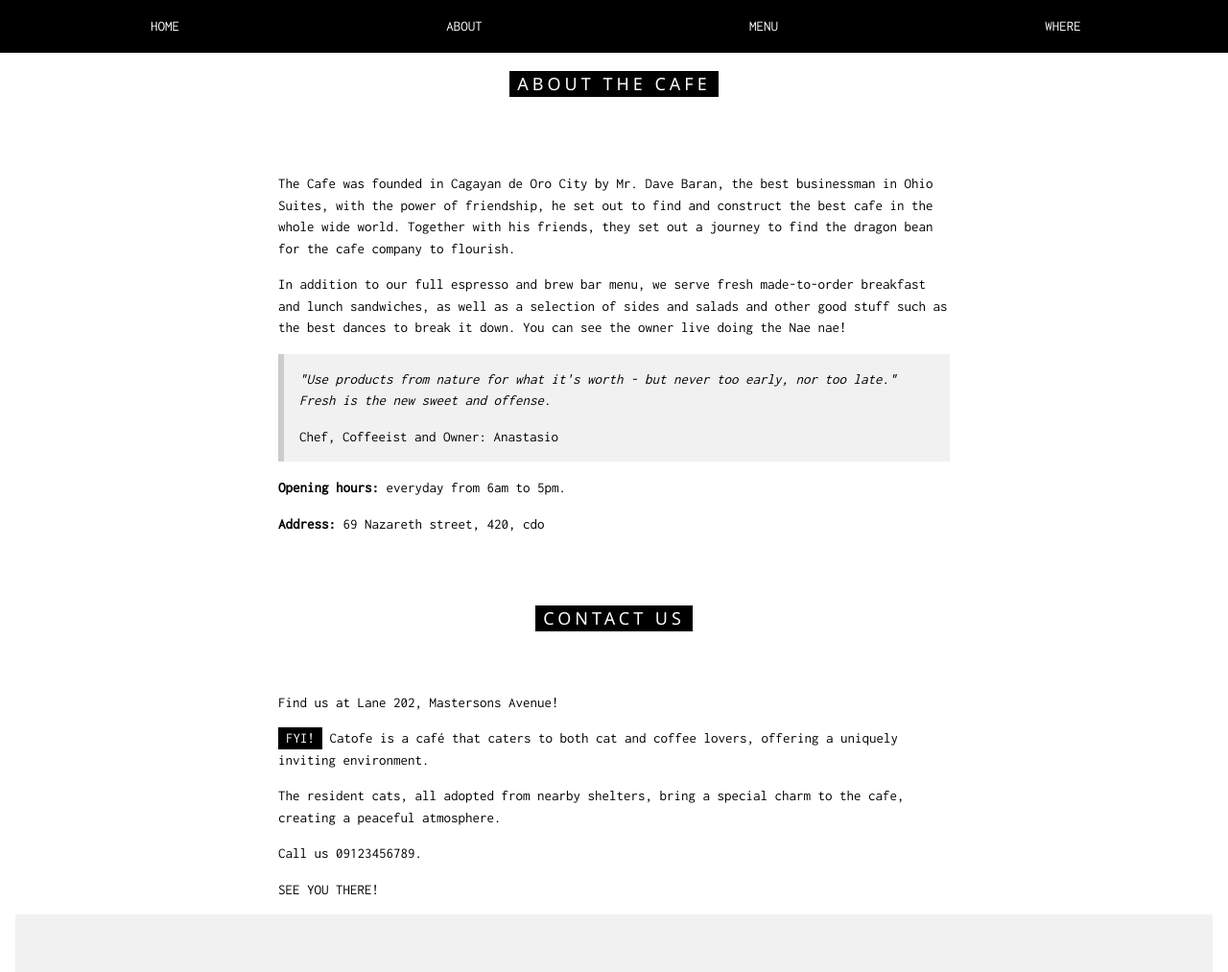
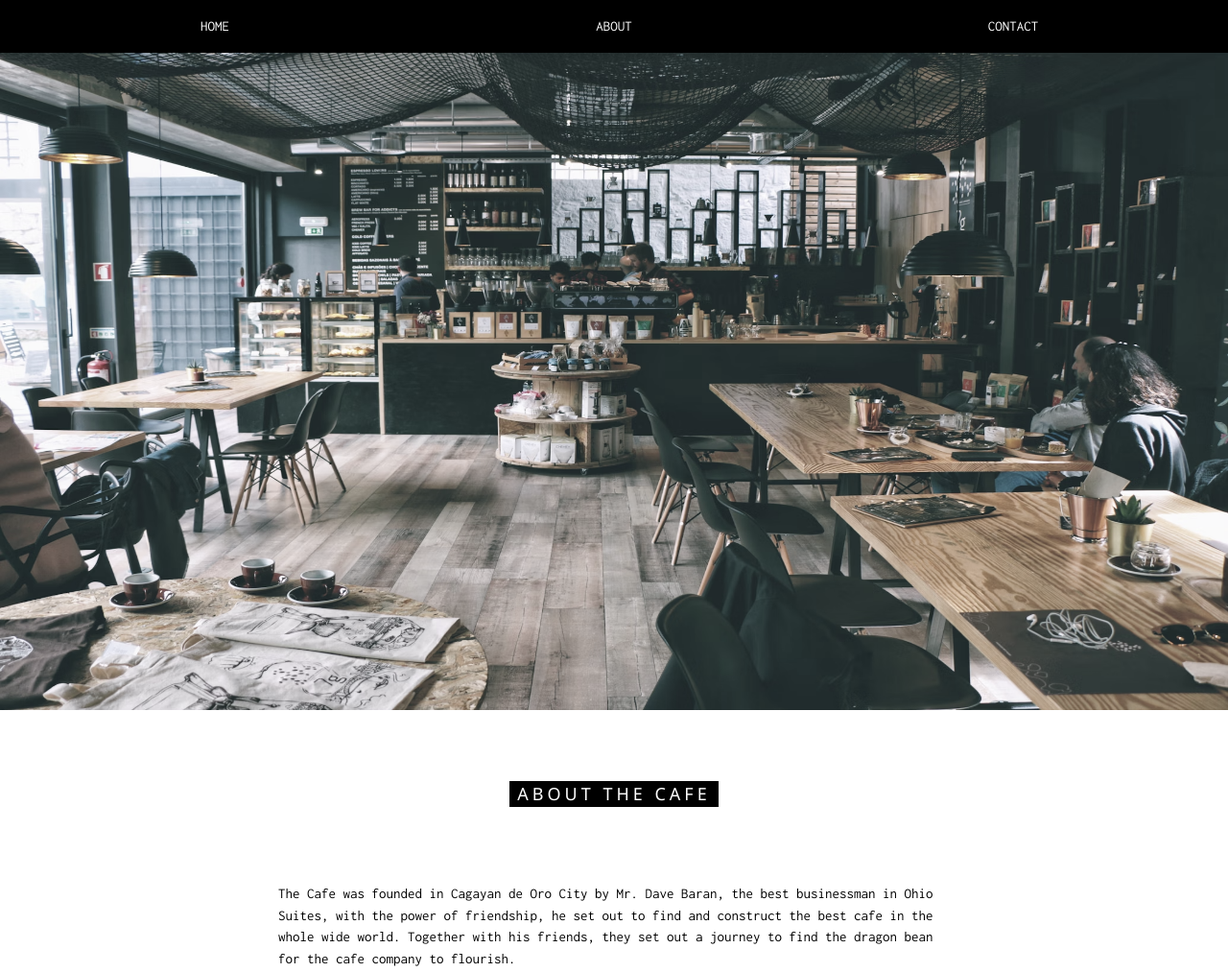
Before and after one commit to catofe/collaborative-website, a website: page index.html in a window 1280 px wide. Shown: the top 1013 px of the page at 96% size. Drawn offline with nearby package versions, Linux system fonts and the light colour scheme.

Commit message:
added links and images

```diff
--- a/index.html
+++ b/index.html
@@ -32,30 +32,36 @@
   <!-- Links (sit on top) -->
   <div class="w3-top">
     <div class="w3-row w3-padding w3-black">
-      <div class="w3-col s3">
+      <div class="w3-col s4">
         <a href="#" class="w3-button w3-block w3-black">HOME</a>
       </div>
-      <div class="w3-col s3">
+      <div class="w3-col s4">
         <a href="#about" class="w3-button w3-block w3-black">ABOUT</a>
       </div>
-      <div class="w3-col s3">
-        <a href="#menu" class="w3-button w3-block w3-black">MENU</a>
-      </div>
-      <div class="w3-col s3">
-        <a href="#where" class="w3-button w3-block w3-black">WHERE</a>
+      <div class="w3-col s4">
+        <a href="#contact" class="w3-button w3-block w3-black">CONTACT</a>
       </div>
     </div>
   </div>
 
+  <!-- Header with image -->
+  <header class="w3-display-container w3-grayscale-min" id="home">
+    <img src="cafe.avif" alt="" height=740 width=100%>
+  </header>
 
   <!-- About Container -->
   <div class="w3-container" id="about">
     <div class="w3-content" style="max-width:700px">
       <h5 class="w3-center w3-padding-64"><span class="w3-tag w3-wide">ABOUT THE CAFE</span></h5>
-    <p>The Cafe was founded in Cagayan de Oro City by Mr. Dave Baran, the best businessman in Ohio Suites, with the power of friendship, he set out to find and construct the best cafe in the whole wide world. Together with his friends, they set out a journey to find the dragon bean for the cafe company to flourish.</p>
-    <p>In addition to our full espresso and brew bar menu, we serve fresh made-to-order breakfast and lunch sandwiches, as well as a selection of sides and salads and other good stuff such as the best dances to break it down. You can see the owner live doing the Nae nae!</p>
+      <p>The Cafe was founded in Cagayan de Oro City by Mr. Dave Baran, the best businessman in Ohio Suites, with the
+        power of friendship, he set out to find and construct the best cafe in the whole wide world. Together with his
+        friends, they set out a journey to find the dragon bean for the cafe company to flourish.</p>
+      <p>In addition to our full espresso and brew bar menu, we serve fresh made-to-order breakfast and lunch
+        sandwiches, as well as a selection of sides and salads and other good stuff such as the best dances to break it
+        down. You can see the owner live doing the Nae nae!</p>
       <div class="w3-panel w3-leftbar w3-light-grey">
-      <p><i>"Use products from nature for what it's worth - but never too early, nor too late." Fresh is the new sweet and offense.</i></p>
+        <p><i>"Use products from nature for what it's worth - but never too early, nor too late." Fresh is the new sweet
+            and offense.</i></p>
         <p>Chef, Coffeeist and Owner: Anastasio</p>
       </div>
       <!-- Add Image -->
@@ -67,12 +73,14 @@
 
 
   <!-- Contact/Area Container -->
-  <div class="w3-container" id="where" style="padding-bottom:32px;">
+  <div class="w3-container" id="contact" style="padding-bottom:32px;">
     <div class="w3-content" style="max-width:700px">
       <h5 class="w3-center w3-padding-48"><span class="w3-tag w3-wide">CONTACT US</span></h5>
       <p>Find us at Lane 202, Mastersons Avenue! </p>
-      <p><span class="w3-tag">FYI!</span> Catofe is a café that caters to both cat and coffee lovers, offering a uniquely inviting environment. </p>
-      The resident cats, all adopted from nearby shelters, bring a special charm to the cafe, creating a peaceful atmosphere. </p>
+      <p><span class="w3-tag">FYI!</span> Catofe is a café that caters to both cat and coffee lovers, offering a
+        uniquely inviting environment. </p>
+      The resident cats, all adopted from nearby shelters, bring a special charm to the cafe, creating a peaceful
+      atmosphere. </p>
       <p> Call us 09123456789. </p>
       SEE YOU THERE! </p>
     </div>
```
Also changed, not shown: cafe.avif (added). Lines whose indentation alone changed are shown as unchanged.
